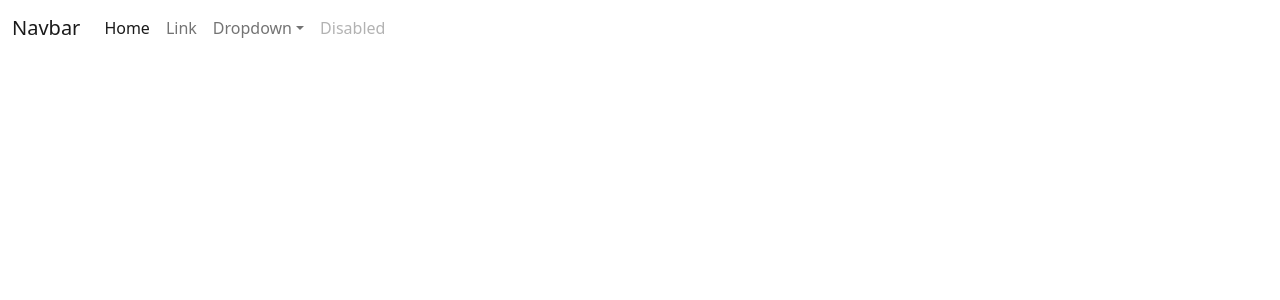
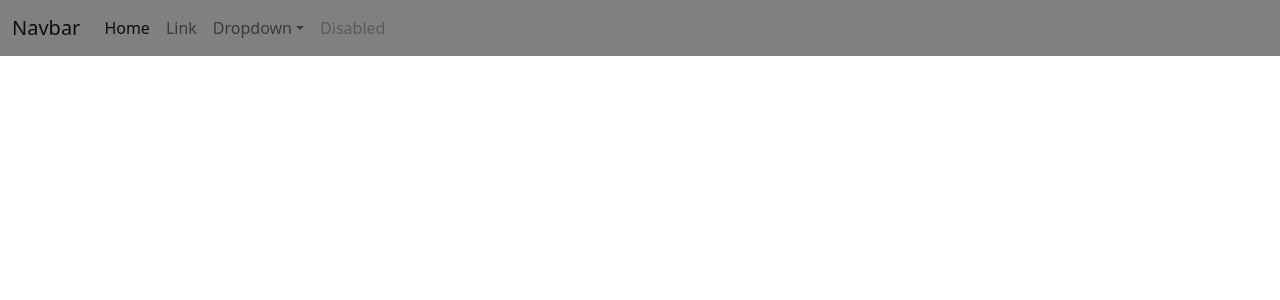
Before and after one commit to Joshua-Coded/REACT, a React (Create React App) app in the folder react/my-app/: page / in a window 1280 px wide. Shown: the top 300 px of the page. Built offline with nearby package versions, Linux system fonts and the light colour scheme.

Commit message:
adding css styling

```diff
--- /dev/null
+++ b/react/my-app/src/Navbar.css
@@ -0,0 +1,4 @@
+.navbar {
+    background-color: grey;
+    /* color: white; */
+}
--- a/react/my-app/src/Navbar.jsx
+++ b/react/my-app/src/Navbar.jsx
@@ -1,5 +1,5 @@
 import { Component } from "react";
-
+import "./Navbar.css";
 export class Navbar extends Component {
   render() {
     return (
```
